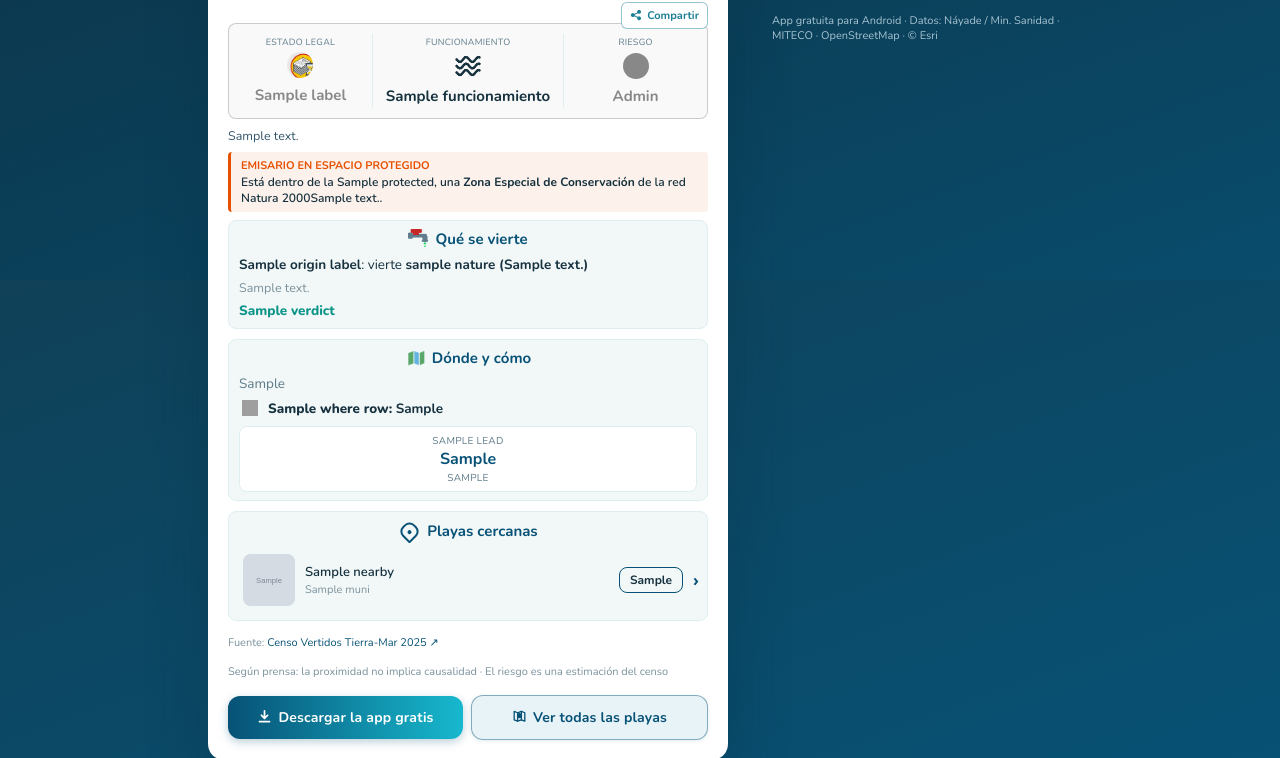
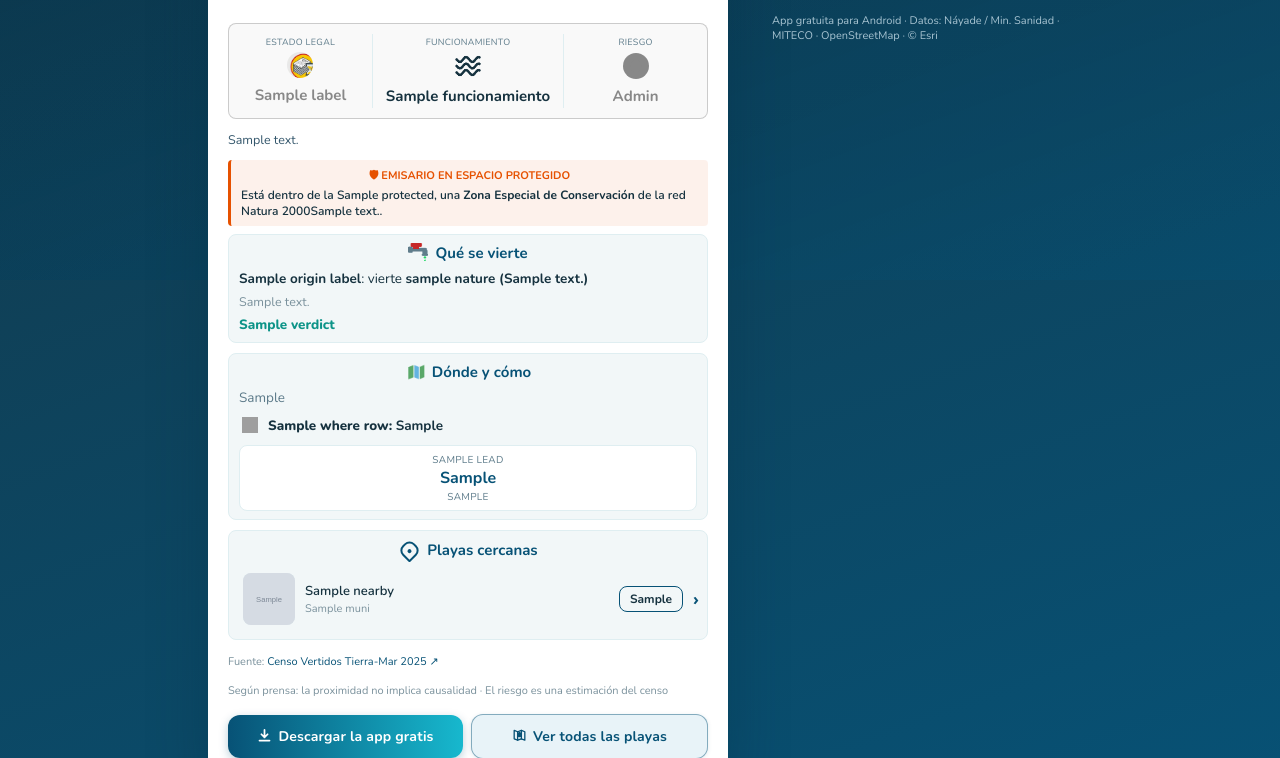
Before and after one commit to ayozegr05/checkcoast-tenerife, a Python web app: template backend/app/templates/outfall.html in a window 1280 px wide. Shown: the part 520-1278 px from the top of the page. Run offline with Jinja, Linux system fonts and the light colour scheme; the template is opened without the code that fills it: most values are stand-ins (such as "Sample title", 1, 10 or a date in 2020); grey boxes marked "Sample" are stand-in pictures; grey boxes are pictures that could not be loaded.

Commit message:
Share en la cabecera de la ficha (app + landing) + aire en /o/
- FeatureSheet: botón share junto al ✕ en la headerZone — mismo
  sitio para playa y emisario; playa delega en el mensaje rico de
  BeachDetail vía onShareReady/hideShare (en BeachList sigue inline)
- outfallShareUrl en lib/api → enlace OG /o/{id}
- Landing /b/ y /o/: píldora Compartir arriba-derecha de la banda
  de estado (antes flotaba en una fila vacía tras quitar el chip)
- /o/: título "Emisario en espacio protegido" centrado con 🛡,
  más aire entre triaje/frase/caja ZEC y dentro de "Dónde y cómo"

Generated with [Devin](https://devin.ai)

Co-Authored-By: Devin <158243242+devin-ai-integration[bot]@users.noreply.github.com>

```diff
--- a/backend/app/templates/outfall.html
+++ b/backend/app/templates/outfall.html
@@ -92,9 +92,12 @@
     .sfoot { margin-top:14px; font-size:11px; color:#a8c4d2; }
   }
   .head { background:{{ head_bg }}; color:#fff;
-          padding:18px 20px 14px; text-align:center; }
-  .head h1 { margin:0; font-size:20px; }
-  .head p { margin:4px 0 0; font-size:13px; opacity:.9; }
+          padding:18px 20px 14px; text-align:center;
+          position:relative; }
+  /* Margen derecho generoso: la píldora Compartir flota en la
+     esquina y un nombre largo no debe pasar por debajo */
+  .head h1 { margin:0 86px 0 24px; font-size:20px; }
+  .head p { margin:4px 86px 0 24px; font-size:13px; opacity:.9; }
   .shotwrap { position:relative; }
   .wave { position:absolute; top:0; left:0; width:100%; height:22px;
           z-index:2; display:block; }
@@ -167,14 +170,14 @@
   /* Matiz operativo bajo el triaje: frase apagada sin caja —
      el dato apoya al triaje, no compite con él */
   .opline { font-size:12.5px; color:#33566b; line-height:17px;
-          margin:8px 0 4px; }
+          margin:12px 0 6px; }
   /* ZEC en ámbar — verter en zona protegida es contexto de máxima
      prioridad, no un mérito */
-  .pbox { margin:8px 0 4px; border-left:3px solid #e65100;
+  .pbox { margin:12px 0 6px; border-left:3px solid #e65100;
           background:#e6510014; border-radius:4px;
-          padding:6px 10px; }
+          padding:7px 10px; }
   .pbox .pt { font-size:11px; font-weight:700; color:#e65100;
-          text-transform:uppercase; }
+          text-transform:uppercase; text-align:center; }
   .pbox .pn { font-size:12px; font-weight:600; color:#16323f;
           margin-top:1px; }
   /* "Qué se vierte" — la respuesta protagonista. Las secciones
@@ -218,8 +221,8 @@
   /* "Dónde y cómo": lead narrativo del censo en gris y debajo
      filas etiqueta+dato con icono — ficha técnica sobria */
   .wlead { font-size:13.5px; color:#5c7a89; line-height:19px;
-          margin-top:4px; }
-  .wrow { display:flex; gap:7px; margin-top:6px; }
+          margin-top:6px; }
+  .wrow { display:flex; gap:7px; margin-top:9px; }
   .wico { width:22px; flex:none; display:flex;
           justify-content:center; margin-top:-1px; }
   .wico img { width:16px; height:16px; margin-top:2px; }
@@ -229,7 +232,7 @@
   .wtxt .wlab { font-weight:800; }
   /* Tiles numéricos del punto de vertido (orilla/profundidad/
      longitud): solo cifras — los adjetivos son filas */
-  .kts { display:flex; gap:10px; margin-top:8px; }
+  .kts { display:flex; gap:10px; margin-top:10px; }
   .kt { flex:1; background:#fff; border:1px solid #dfeef1;
           border-radius:8px; padding:6px 10px; text-align:center; }
   .ktv { font-size:16px; font-weight:700; color:#075276; }
@@ -338,19 +341,19 @@
   .src { margin-top:14px; font-size:11px; color:#7a919c; }
   .src a { color:#075276; text-decoration:none; }
   .src a:hover { text-decoration:underline; }
-  .chiprow { position:relative; display:flex; align-items:center;
-          justify-content:center; margin-bottom:4px; }
-  .chiprow .shr { position:absolute; right:0; }
   .actrow { display:flex; align-items:center; gap:8px;
           margin-top:16px; }
-  .shr { display:flex; align-items:center; gap:5px;
-          border:1px solid rgba(26,127,150,.45); background:#fff;
-          color:#1a7f96; font-family:inherit; font-size:11px;
-          font-weight:700; border-radius:6px; padding:5px 8px;
-          cursor:pointer; }
+  /* Compartir en la cabecera (esquina superior): píldora clara sobre
+     la banda de estado, misma posición que en la hoja de la app */
+  .shr { position:absolute; top:14px; right:14px;
+          display:flex; align-items:center; gap:5px;
+          border:0; background:rgba(255,255,255,.92);
+          color:#16323f; font-family:inherit; font-size:11px;
+          font-weight:700; border-radius:8px; padding:6px 9px;
+          cursor:pointer; box-shadow:0 1px 3px rgba(0,0,0,.2); }
   .shr img { width:12px; height:12px; }
-  .shr:hover { background:#eef6fa; }
-  .shr:active { opacity:.6; }
+  .shr:hover { background:#fff; }
+  .shr:active { opacity:.75; }
   .open { flex:1; display:block; text-align:center;
           background:linear-gradient(90deg,#075276,#17b8ce); color:#fff;
           font-weight:700; padding:12px 10px; border-radius:12px;
@@ -378,7 +381,9 @@
     <span class="tfe">Tenerife</span>
   </div>
   <div class="card">
-    <div class="head"><h1>{{ name }}</h1><p>{{ muni }}</p></div>
+    <div class="head"><h1>{{ name }}</h1><p>{{ muni }}</p>
+      <button class="shr" id="shrbtn" type="button"><img
+        src="/icons/icon-share-outline.png" alt="">Compartir</button></div>
     <div class="shotwrap">
       <svg class="wave" viewBox="0 0 420 24" preserveAspectRatio="none"
         aria-hidden="true"><path fill="{{ wave_c }}"
@@ -403,9 +408,6 @@
       </div>
     </div>
     <div class="body">
-      <div class="chiprow">
-        <button class="shr" id="shrbtn" type="button"><img
-          src="/icons/icon-share-outline.png" alt="">Compartir</button></div>
       <div class="triage" style="border-color:{{ color }}66;
         background:{{ color }}0d">
         <div class="tcell">
@@ -450,7 +452,7 @@
       {%- endif %}
       {%- if protected %}
       <div class="pbox">
-        <div class="pt">Emisario en espacio protegido</div>
+        <div class="pt">🛡 Emisario en espacio protegido</div>
         <div class="pn">Está dentro de la
           {{ protected.name }}, una <b>Zona Especial de
           Conservación</b> de la red Natura 2000{{ protected.note }}.
--- a/frontend/lib/api.ts
+++ b/frontend/lib/api.ts
@@ -356,6 +356,8 @@ export const fetchEpisodes = () => getJson<MunicipalityIncident[]>('/episodes');
 const SHARE_BASE_URL = 'https://checkcoast.duckdns.org';
 export const beachShareUrl = (beachId: number) =>
   `${SHARE_BASE_URL}/b/${beachId}`;
+export const outfallShareUrl = (outfallId: number) =>
+  `${SHARE_BASE_URL}/o/${outfallId}`;
 
 // Registro del Expo push token en el backend (idempotente)
 export const registerDevice = async (token: string, platform: string) => {
```
Also changed, not shown: backend/app/templates/beach.html (+21 -22 lines), frontend/components/BeachDetail.tsx (+20 -1 lines), frontend/components/FeatureSheet.tsx (+67 -3 lines).
